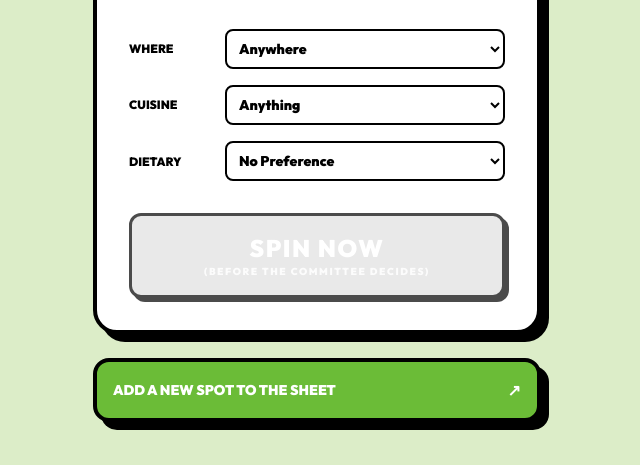
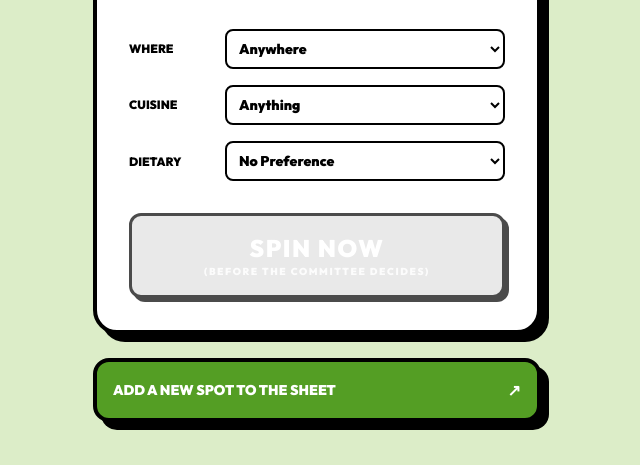
Before and after one commit to tanbeeping/lunch, a website: page index.html in a window 1280 px wide. Shown: the part 335-800 px from the top of the page, without its empty margins (323-963 px from the left). Drawn offline with nearby package versions, Linux system fonts and the light colour scheme; no server answers.

Commit message:
updated texts and colours

```diff
--- a/index.html
+++ b/index.html
@@ -10,8 +10,8 @@
 
         /* EASY THEME CUSTOMIZATION HERE */
         :root {
-            --primary: #6bbc37;       /* Your brand green */
-            --primary-soft: #f0f9eb;  /* Soft version for display backgrounds */
+            --primary: #549e24;       /* Your main colour */
+            --primary-soft: #c5e7b2;  /* Soft version for display backgrounds */
             --bg-color: #dcedc8;      /* Light tinted background */
             --accent: #000000;
         }
@@ -147,7 +147,7 @@
                     <span class="text-[10px] font-black uppercase opacity-60">Live: ${foodData.length} Places Loaded</span>`;
 
                 document.getElementById('spin-btn').disabled = false;
-                document.getElementById('chosen-name').innerText = "Ready to eat?";
+                document.getElementById('chosen-name').innerText = "Makan?";
             } catch (err) {
                 document.getElementById('chosen-name').innerText = "Sync Error!";
             }
```
